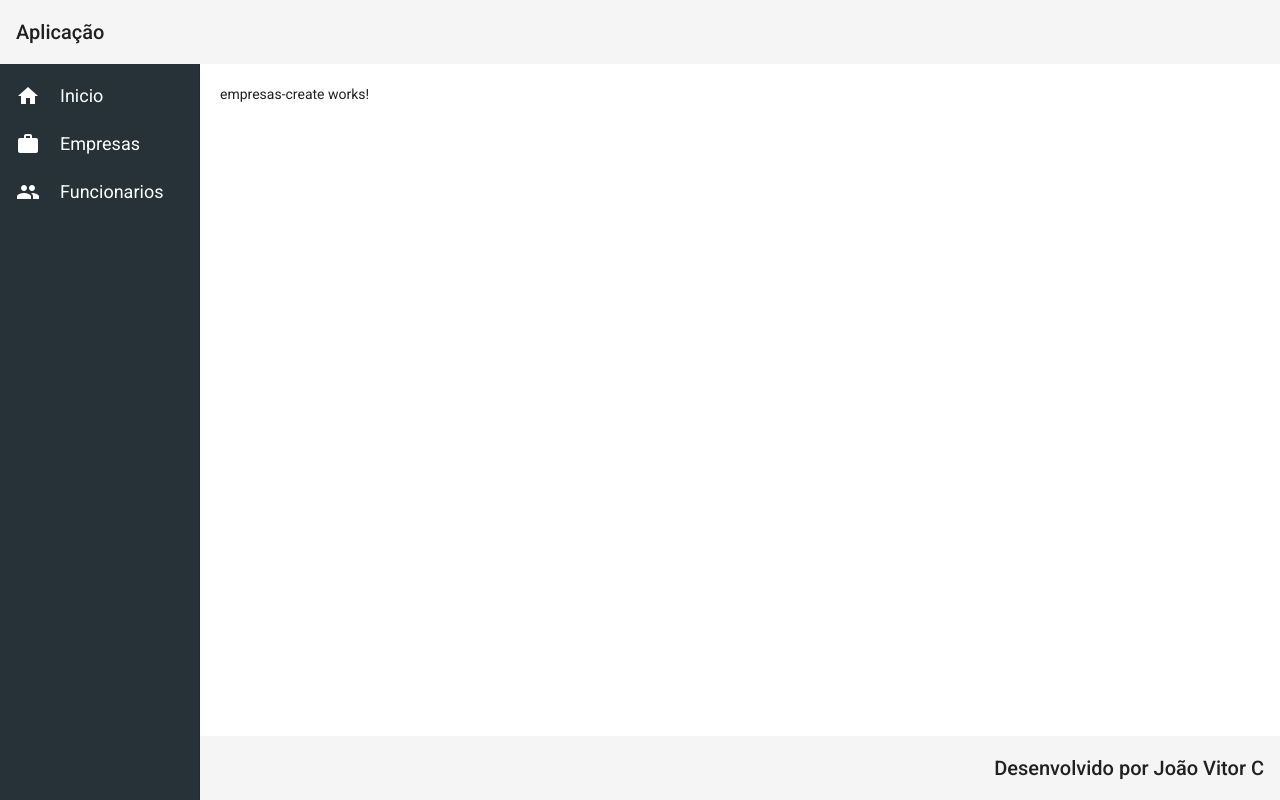
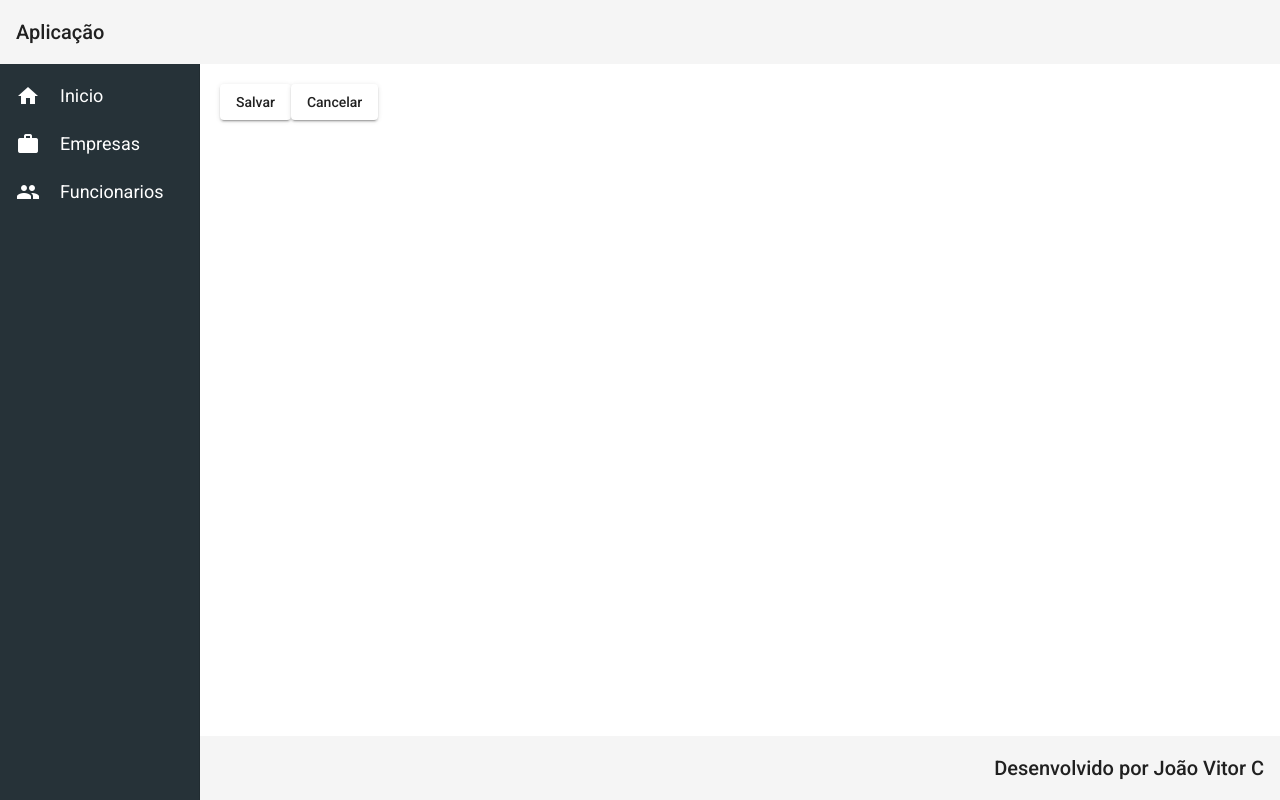
Before and after one commit to jvitorc/desafio, an Angular app in the folder frontend/: page /empresas/create in a window 1280 px wide. Built offline with nearby package versions, Linux system fonts and the light colour scheme.

Commit message:
botao salvar e cancelar em  empresa-create

```diff
--- a/frontend/src/app/components/empresas/empresas-create/empresas-create.component.html
+++ b/frontend/src/app/components/empresas/empresas-create/empresas-create.component.html
@@ -1 +1,6 @@
-<p>empresas-create works!</p>
+<button mat-raised-button (click)="createEmpresa()">
+    Salvar
+</button>
+<button mat-raised-button (click)="cancel()">
+    Cancelar
+</button>
--- a/frontend/src/app/components/empresas/empresas-create/empresas-create.component.ts
+++ b/frontend/src/app/components/empresas/empresas-create/empresas-create.component.ts
@@ -1,4 +1,6 @@
+import { CrudService } from './../../../service/crud.service';
 import { Component, OnInit } from '@angular/core';
+import { Router } from '@angular/router';
 
 @Component({
   selector: 'app-empresas-create',
@@ -7,9 +9,17 @@ import { Component, OnInit } from '@angular/core';
 })
 export class EmpresasCreateComponent implements OnInit {
 
-  constructor() { }
+  constructor(private crudService: CrudService,
+    private router: Router) { }
 
   ngOnInit(): void {
   }
 
+  createEmpresa(): void {
+    this.crudService.showMessage("TESTE");
+  }
+
+  cancel(): void {
+    this.router.navigate(['/empresas']);
+  }
 }
```
